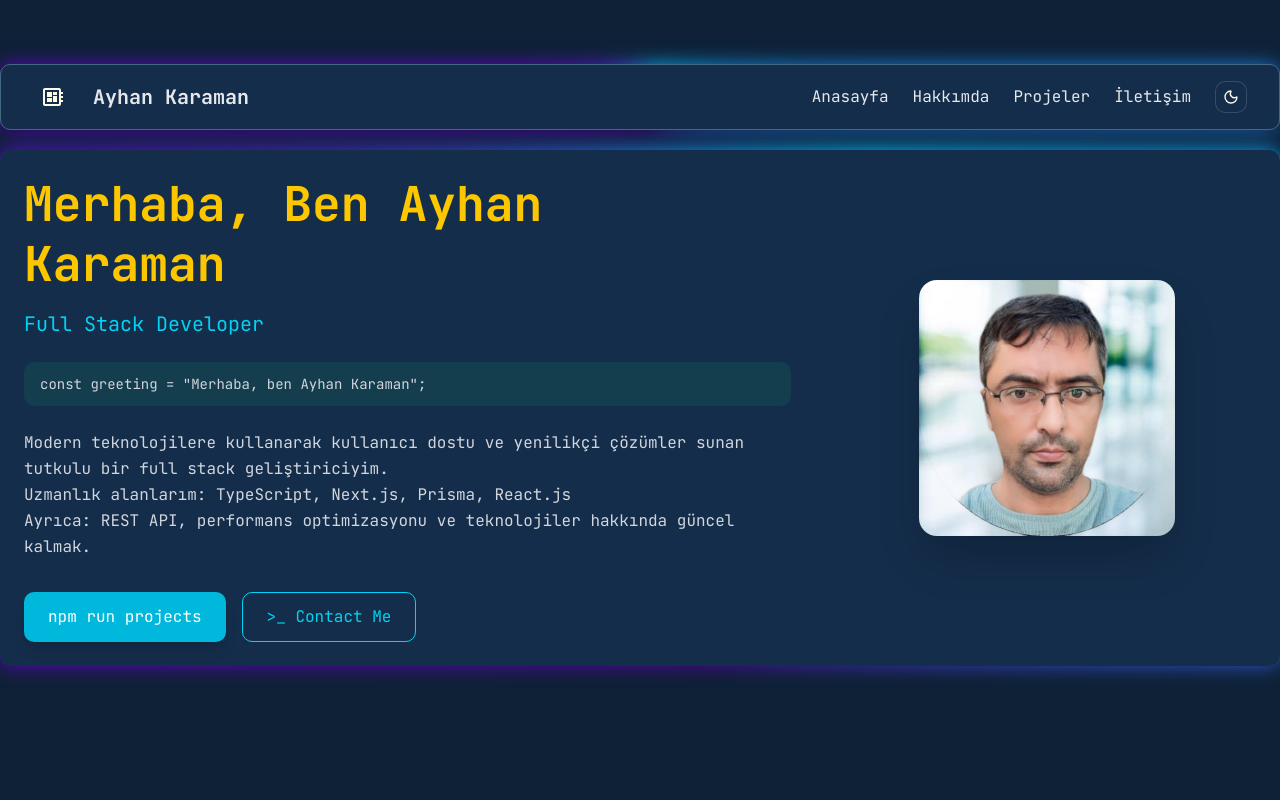
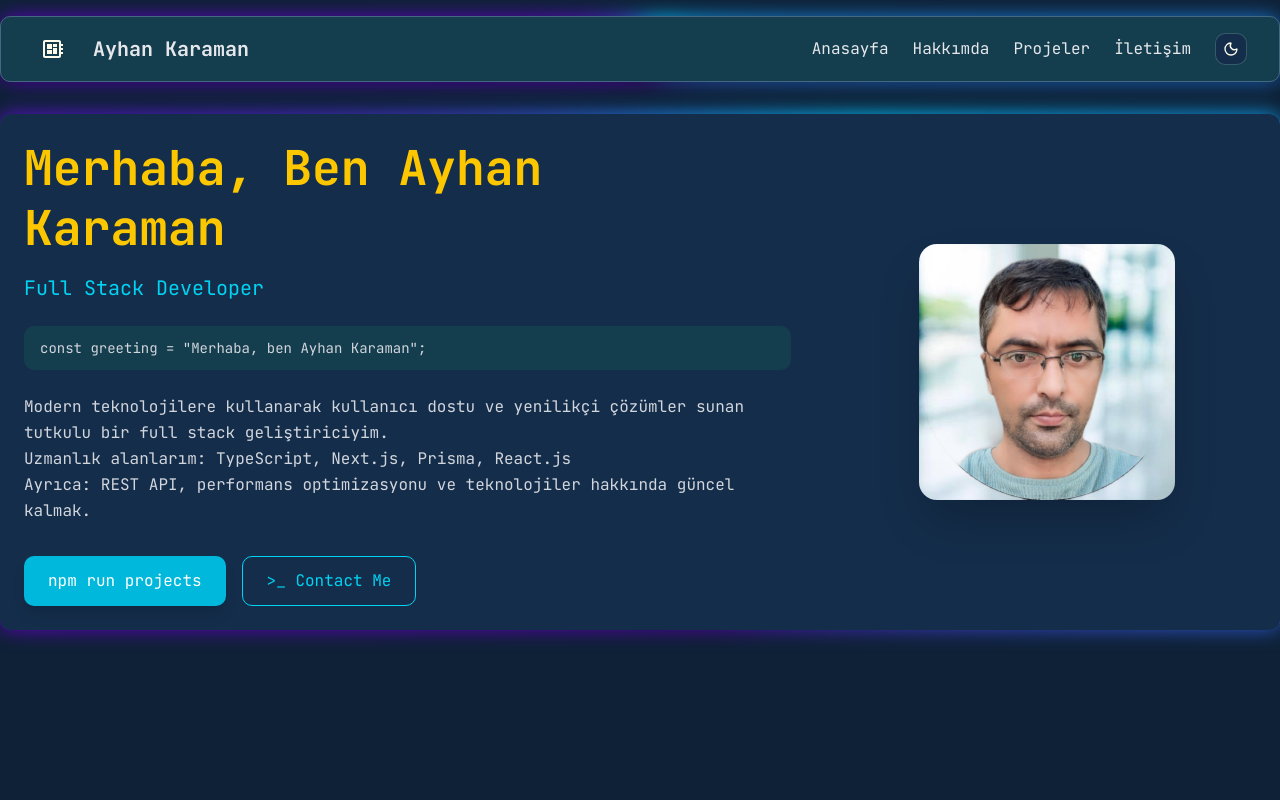
Before and after one commit to ayhan-karaman/my-portfolio, a Next.js app: page / in a window 1280 px wide. Shown: the top 800 px of the page. Built offline with nearby package versions, Linux system fonts and the light colour scheme.

Commit message:
updated portfolio

```diff
--- a/app/layout.tsx
+++ b/app/layout.tsx
@@ -35,7 +35,7 @@ export default function RootLayout({
       <body suppressHydrationWarning className="min-h-screen dark:bg-[#0e2136]">
         <ThemeProvider>
           <Navbar />
-          <main className="mt-4 min-h-screen max-w-7xl mx-auto">
+          <main className="mt-8 min-h-screen max-w-7xl mx-auto">
             {children}
           </main>
           <Footer />
--- a/components/HeroSection.tsx
+++ b/components/HeroSection.tsx
@@ -22,7 +22,7 @@ const HeroSection = () => {
             {`const greeting = "Merhaba, ben Ayhan Karaman"`};
           </div>
 
-          <p className="text-gray-600 dark:text-gray-300 mt-6 leading-relaxed">
+          <p className=" dark:text-gray-300 mt-6 leading-relaxed">
             Modern teknolojilere kullanarak kullanıcı dostu ve yenilikçi çözümler
             sunan tutkulu bir full stack geliştiriciyim.
             <br />
--- a/components/Navbar.tsx
+++ b/components/Navbar.tsx
@@ -1,25 +1,20 @@
 "use client";
 
-import { useEffect, useState } from "react";
+import {  useState } from "react";
 import Link from "next/link";
-import { Menu, MenuSquare, X } from "lucide-react";
+import { Menu, X } from "lucide-react";
 
-import Image from "next/image";
-import DarkImage from '@/public/logo-dark.png'
-import LightImage from '@/public/logo-light.png'
-import { useTheme } from "next-themes";
 import { ModeToggle } from "./ModeToggle";
 import { MdDeveloperBoard } from "react-icons/md";
 
 const Navbar = () => {
-  const [open, setOpen] = useState(false);
-  const {theme} = useTheme()
+const [open, setOpen] = useState(false);
 
 
 
 
   return (
-    <nav className="bg-mylightcolor text-amber-50 border md:rounded-lg border-[#456882] dark:bg-mydarkcolor shadow-md mx-auto max-w-7xl mt-16 relative">
+    <nav className="bg-mylightcolor text-amber-50 border md:rounded-lg border-[#456882] dark:dark:bg-[#143d4e] shadow-md mx-auto max-w-7xl mt-4 relative">
       <div className="animation-box hidden dark:block rounded-lg"></div>
       <div className="flex justify-between h-16 items-center px-4 sm:px-6 lg:px-8">
 
```
